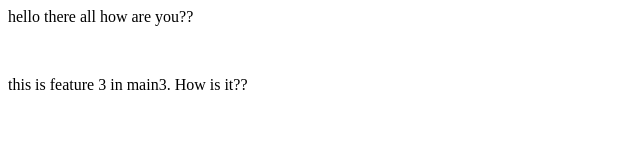
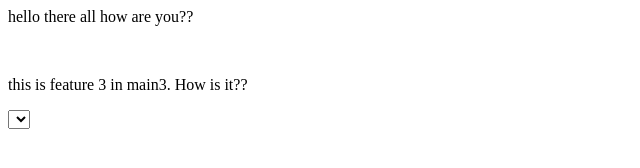
Before and after one commit to almightypu5h/repo3, a plain HTML site: page index.html in a window 1280 px wide. Shown: the full height of the page, 0-640 px from the left. Drawn offline with Linux system fonts and the light colour scheme.

Commit message:
added a select

```diff
--- a/index.html
+++ b/index.html
@@ -1,2 +1,3 @@
 <p>hello there all how are you??</p><br>
 <p>this is feature 3 in main3. How is it??</p>
+<select name="" id=""></select>
```
